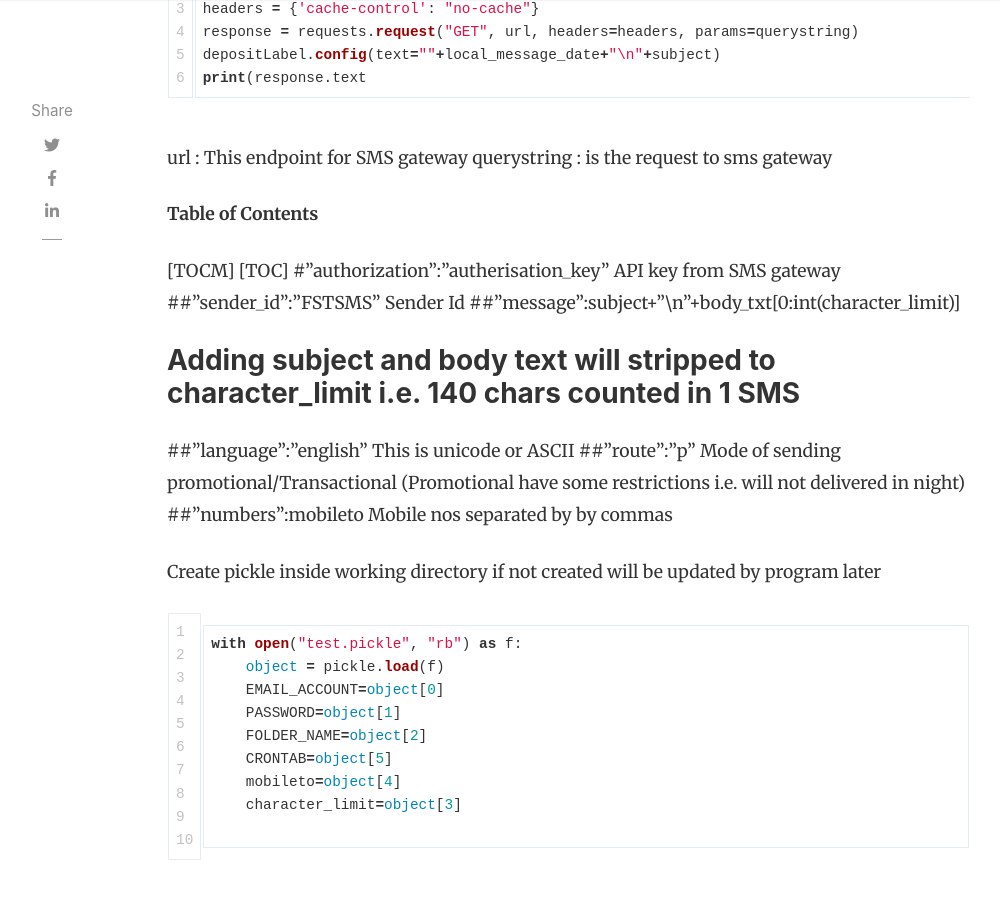
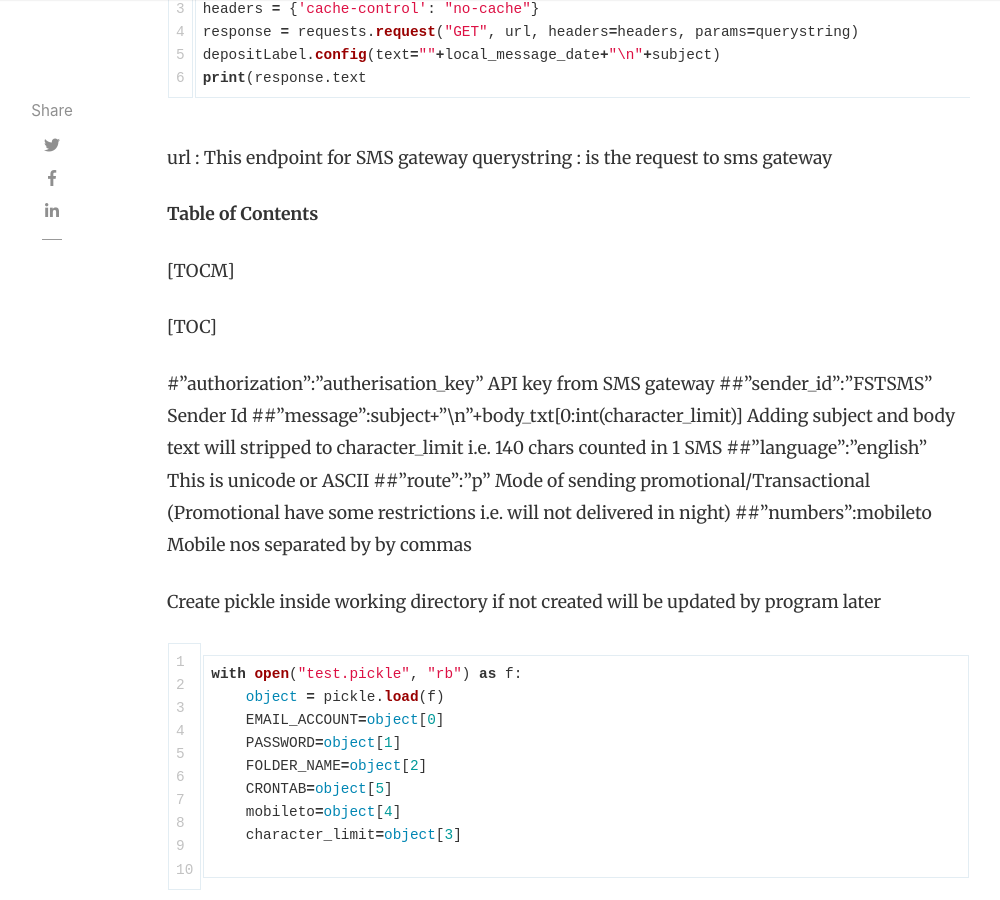
Before and after one commit to ashish-choudhari/weblog, a Jekyll site: the page built from _posts/2020-03-04-email-2-sms-for-specific-duration-of-day.md, in a window 1280 px wide and 900 px high, scrolled down 2639 px. Shown: the whole window, without its empty margins (118-1118 px from the left). Built offline with Jekyll 4.4.1, drawn with Linux system fonts in a browser that asks for light colours; nearby versions of some CDN libraries; comment, search, counter and statistics services are not loaded.

Commit message:
made changes

```diff
--- a/_posts/2020-03-04-email-2-sms-for-specific-duration-of-day.md
+++ b/_posts/2020-03-04-email-2-sms-for-specific-duration-of-day.md
@@ -91,11 +91,12 @@
 **Table of Contents**
 
 [TOCM]
+
 [TOC]
+
 #"authorization":"autherisation_key"	API key from SMS gateway
 ##"sender_id":"FSTSMS"	Sender Id
-##"message":subject+"\n"+body_txt[0:int(character_limit)]
-### Adding subject and body text will stripped to character_limit i.e. 140 chars counted in 1 SMS
+##"message":subject+"\n"+body_txt[0:int(character_limit)]  Adding subject and body text will stripped to character_limit i.e. 140 chars counted in 1 SMS
 ##"language":"english" This is unicode or ASCII
 ##"route":"p" Mode of sending promotional/Transactional (Promotional have some restrictions i.e. will not delivered in night)
 ##"numbers":mobileto Mobile nos separated by by commas
```
